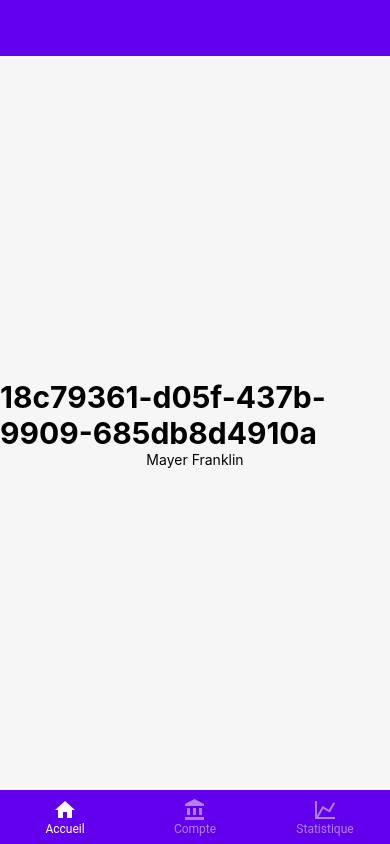
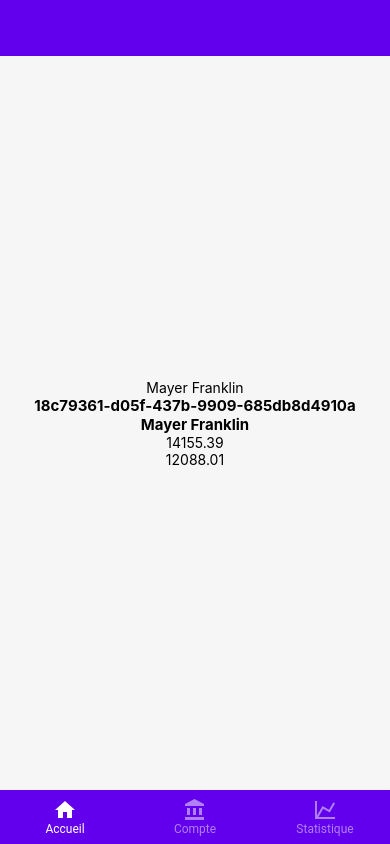
Before and after one commit to KIKI360NOSCOPE/Sequence-12, a React Native app in the folder exo/: screen / in a window 390 px wide. Built offline with nearby package versions, Linux system fonts and the light colour scheme.

Commit message:
ajout des calcul

```diff
--- a/exo/src/Screens/HomeScreen.js
+++ b/exo/src/Screens/HomeScreen.js
@@ -1,16 +1,41 @@
 import { View, Text, StyleSheet } from 'react-native'
 import React from 'react'
 import Data from '../datas/data.json'
+
+/* Select _id */
+const selectId = (id) => {
+    return Data.find(item => item._id === id)
+}
 
 
 /* target first id from data.json and show name user */
 const HomeScreen = () => {
     const id = Data[0]._id
     const name = Data[0].user
+    const date = Data[0].date
+    const income = Data[0].incomes
+    const amount = Data[0].amount
+    const expenses = Data[0].expenses
+    const category = Data[0].category
+    const comments = Data[0].comments
+    const idIncome = Data[0]._id_income
+
+
+    /* calculate total incomes with the amount  */
+    const totalIncome = income.map(item => item.amount.replace('€','').replace(',','')).reduce((acc, item) => parseFloat(acc) + parseFloat(item), 0).toFixed(2)
+
+    /* calculate total expenses with the amount  */
+    const totalExpenses = expenses.map(item => item.amount.replace('€','').replace(',','')).reduce((acc, item) => parseFloat(acc) + parseFloat(item), 0).toFixed(2)
+
     return (
         <View style={styles.container}>
+            {/* select id */}
+            <Text>{selectId(id).user}</Text>
             <Text style={styles.text}>{id}</Text>
-            <Text>{name}</Text>
+            <Text style={styles.text}>{name}</Text>
+            <Text>{totalIncome}</Text>
+            <Text>{totalExpenses}</Text>
+
         </View>
     )
 }
@@ -21,7 +46,7 @@ export default HomeScreen
 
 const styles = StyleSheet.create({
     text: {
-        fontSize: 30,
+        fontSize: 15,
         fontWeight: 'bold',
     },
     container: {
```
